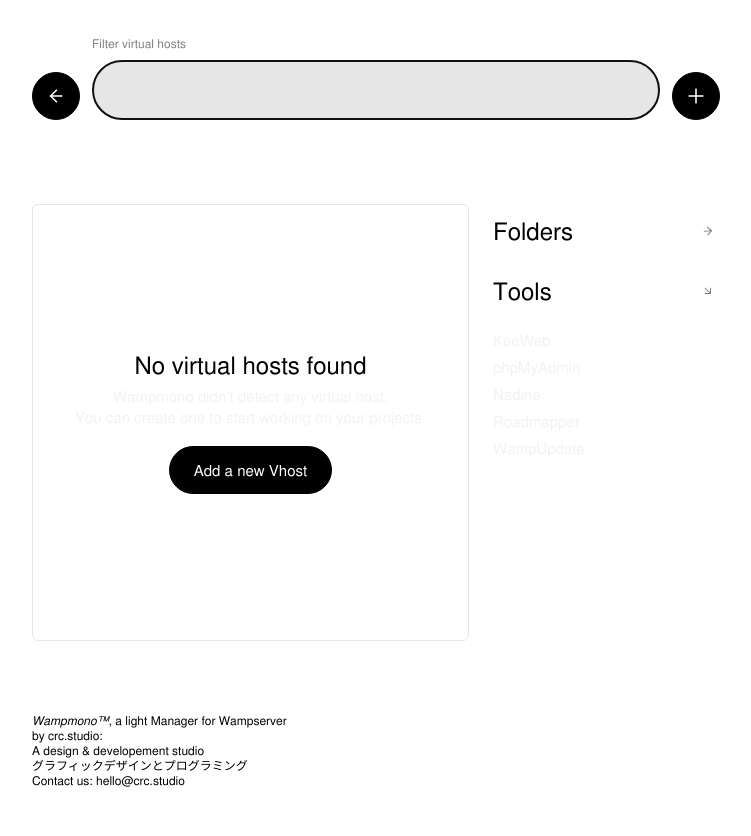
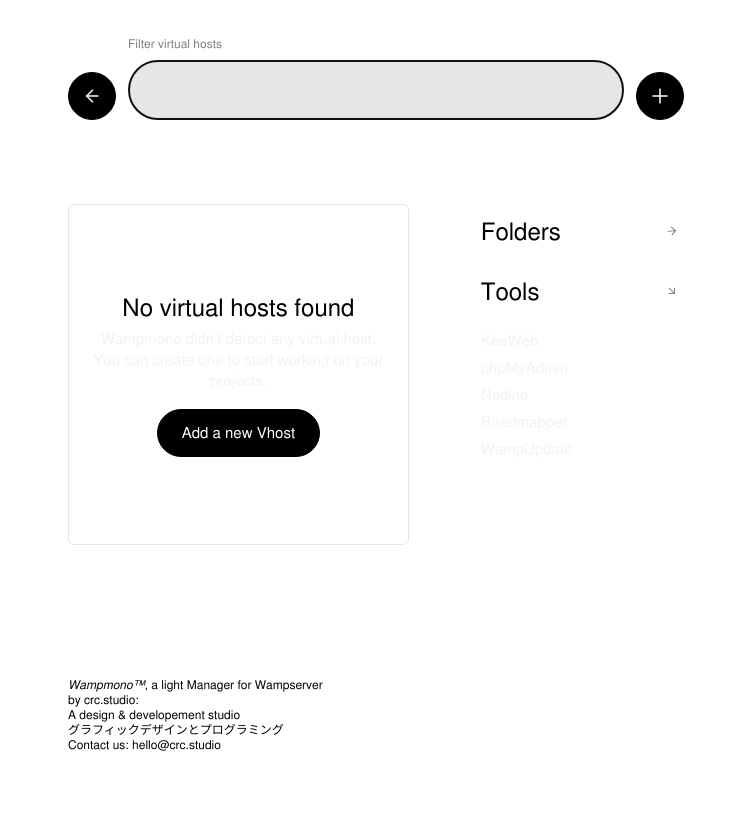
Before and after one commit to CRC-Studio/wampmono, a PHP site: page /monsite/?wampmono=no in a window 1280 px wide. Shown: the whole page, without its empty margins (264-1015 px from the left). After the commit the page ends 751 px from the top, so only its background shows below. Run offline with PHP 8.4, Linux system fonts and the light colour scheme; some web fonts are replaced.

Commit message:
🤖 Wampmono__v035

```diff
--- a/assets/sass/base/_config.sass
+++ b/assets/sass/base/_config.sass
@@ -47,7 +47,7 @@ $borderRadiusHover: var(--brh)
     --hh: #{m(18)}
     --hhs:#{m(6)}
     // Marges de .m-rom
-    --mx: #{m(3)}
+    --mx: #{m(6)}
     --mt: #{m(2)}
     --mb: #{m(4)}
 
--- a/fonctions/f__get-login-url.php
+++ b/fonctions/f__get-login-url.php
@@ -42,12 +42,10 @@ function get_vhost_login_url($vhost)
 
     // Si trouvé, on retourne le lien formaté
     if ($loginUrl != '') {
-        return '<a href="' . $loginUrl . '" target="_blank" class="m-btn m-btn-p m-btn-ico e-hde">'
-            . get_ico('login') .
-            '</a>';
+        return $loginUrl;
     }
 
-    return null;
+    return false;
 }
 
 
--- a/index.php
+++ b/index.php
@@ -52,7 +52,7 @@ include  __DIR__ . '/parts/p__head.php';
   ?>
 
   <section class="l-ftp-wrp m-wrpc-s">
-    <div class="m-rom m-flx m-flg2">
+    <div class="m-rom m-flx m-flgmx">
 
       <div class="m-row m-flc e-obo">
         <?php // Ajout des Virtual Hosts
--- a/parts/p__footer.php
+++ b/parts/p__footer.php
@@ -24,11 +24,11 @@
 
   <div class="l-fot-wrp m-wrpc-s e-off">
     <div class="m-rom m-flc">
-      <span class="m-body-s"><a href="https://github.com/crc-Studio/wampmono" target="_blank"><i>Wampmono™</i></a>, a light Manager for <a href="https://wampserver.aviatechno.net/" target="_blank">Wampserver</a></span>
-      <span class="m-body-s">by <a href="https://crc.studio/" title="Meet CRC Studio ● Our design &amp; developement studio" target='_blank'>crc.studio:</a></span>
+      <span class="m-body-s"><a href="https://github.com/crc-Studio/wampmono" target="_blank"><i class="e-txtsble">Wampmono™</i></a>, a light Manager for <a href="https://wampserver.aviatechno.net/" target="_blank" class="e-txtsble">Wampserver</a></span>
+      <span class="m-body-s">by <a href="https://crc.studio/" title="Meet CRC Studio ● Our design &amp; developement studio" target='_blank' class="e-txtsble">crc.studio:</a></span>
       <span class="m-body-s">A design & developement studio</span>
       <span class="m-body-s">グラフィックデザインとプログラミング</span>
-      <span class="m-body-s">Contact us: <a href="mailto:hello@crc.studio" target="_blank" title="Contact us at hello@crc.studio">hello@crc.studio</a></span>
+      <span class="m-body-s">Contact us: <a href="mailto:hello@crc.studio" target="_blank" title="Contact us at hello@crc.studio" class="e-txtsble">hello@crc.studio</a></span>
     </div>
   </div>
 
--- a/parts/p__projects-single.php
+++ b/parts/p__projects-single.php
@@ -5,7 +5,7 @@
 
 ?>
 
-<a href="<?= $projectData['url'] ?>" target="_blank" class="l-ftp-lnk m-flx m-flg05">
-    <span class="m-body m-txt-g">/<?= $projectData['name'] ?></span>
+<a href="<?= $projectData['url'] ?>" target="_blank" class="l-ftp-lnk m-flx m-flg05 e-txtsble">
+    <span class="m-body m-txt-g e-txtsble-tar">/<?= $projectData['name'] ?></span>
     <span class="l-ftp-ico m-mta e-off"><?php the_ico('arrow_top_right'); ?></span>
 </a>
--- a/parts/p__tools-single.php
+++ b/parts/p__tools-single.php
@@ -5,7 +5,7 @@
 
 ?>
 
-<a href="<?= get_tool_url($tool) ?>" target="_blank" class="l-ftp-lnk m-flx m-flg05">
-    <span class="m-body m-txt-g"><?= get_tool_title($tool) ?></span>
+<a href="<?= get_tool_url($tool) ?>" target="_blank" class="l-ftp-lnk m-flx m-flg05 e-txtsble">
+    <span class="m-body m-txt-g e-txtsble-tar"><?= get_tool_title($tool) ?></span>
     <span class="l-ftp-ico m-mta e-off"><?php the_ico('arrow_top_right'); ?></span>
 </a>
--- a/parts/p__vhosts-single.php
+++ b/parts/p__vhosts-single.php
@@ -11,7 +11,11 @@
         <?php foreach ($vhosts as $vhost): ?>
             <li class="l-ftp-vhost m-row m-flx m-flxc m-flg1">
                 <a href="<?= $vhost['url'] ?>" target="_blank" class="m-flx m-lead e-txtsble"><?= $vhost['name'] ?></a>
-                <?= get_vhost_login_url($vhost) ?>
+                <?php if (get_vhost_login_url($vhost)): ?>
+                    <a href="<?= get_vhost_login_url($vhost) ?>" target="_blank" class="m-btn m-btn-p m-btn-ico m-mla e-hde">
+                        <?= get_ico('login') ?>
+                    </a>
+                <?php endif; ?>
             </li>
         <?php endforeach; ?>
     </ul>
--- a/style.css
+++ b/style.css
@@ -215,7 +215,7 @@ img {
     --3m: 36px;
     --hh: calc(var(--m) * 18);
     --hhs:calc(var(--m) * 6);
-    --mx: var(--3m);
+    --mx: calc(var(--m) * 6);
     --mt: var(--2m);
     --mb: calc(var(--m) * 4);
   }
```
Also changed, not shown: assets/js/effets/_e-text-scramble.js (+58 -17 lines), style.min.css.
